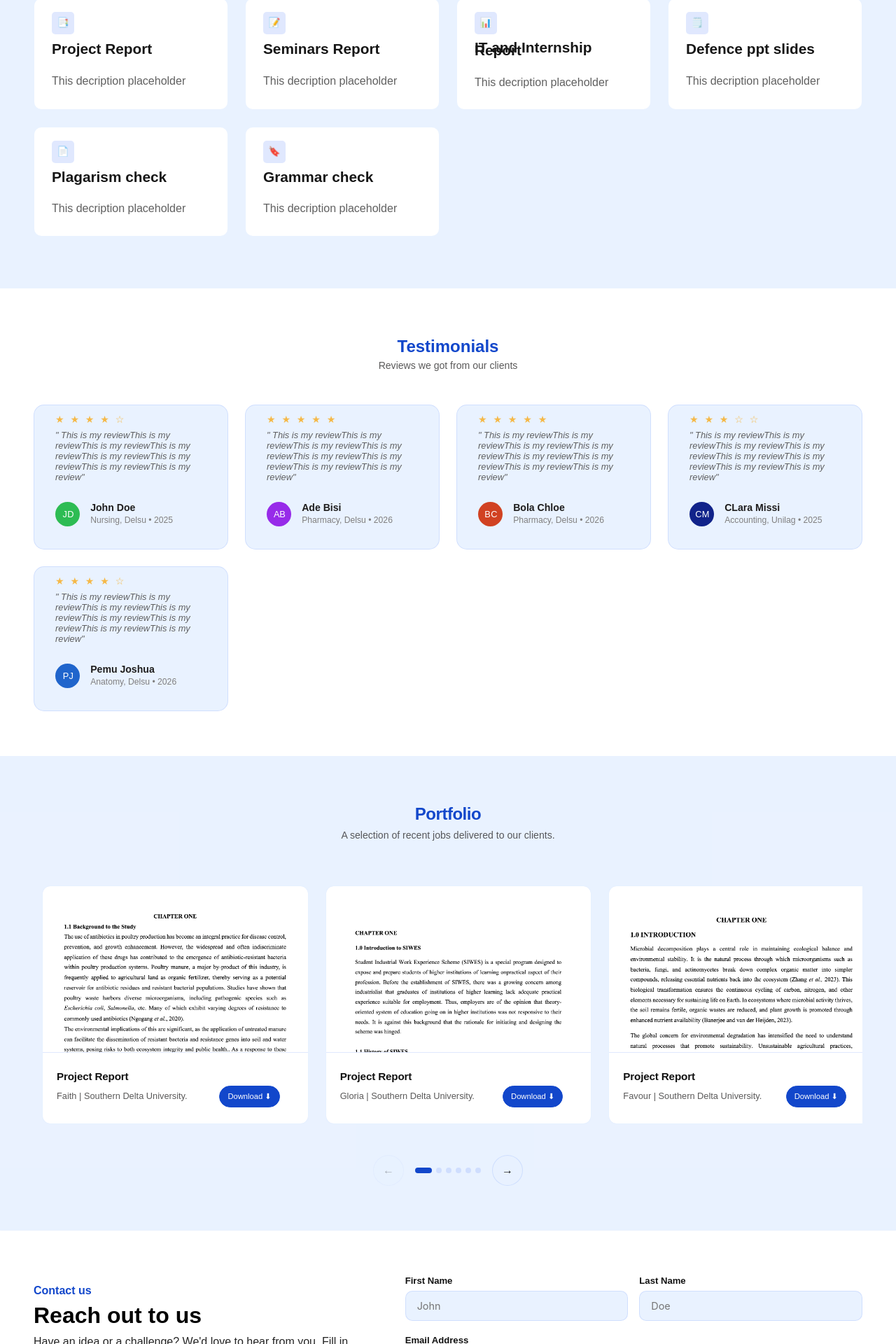
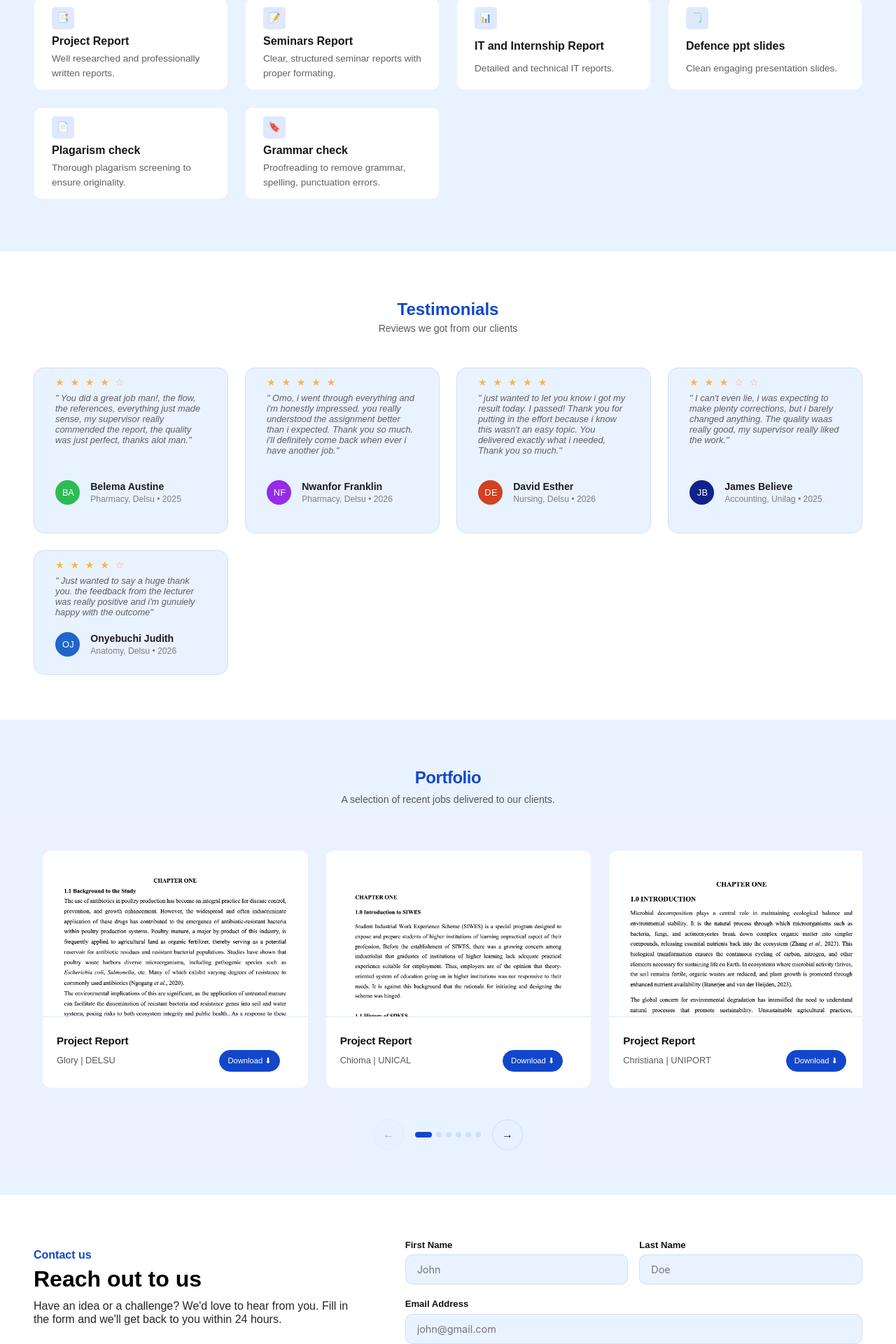
Before and after one commit to Tedbot22/ProjectGuru, a React (Vite) app: page / in a window 1280 px wide. Shown: the part 1381-3301 px from the top of the page at 70% size. Built offline with nearby package versions, Linux system fonts and the light colour scheme.

Commit message:
tuesday update

```diff
--- a/index.html
+++ b/index.html
@@ -2,7 +2,7 @@
 <html lang="en">
   <head>
     <meta charset="UTF-8" />
-    <link rel="icon" type="image/icon" href="./public/pfp.png" />
+    <link rel="icon" type="image/icon" href="./pfp.png" />
     <meta name="viewport" content="width=device-width, initial-scale=1.0" />
     <title>projectguru</title>
   </head>
--- a/src/component/Footer.jsx
+++ b/src/component/Footer.jsx
@@ -16,8 +16,8 @@ function Footer(){
                       ["Mon - Sat: 8am - 7pm"],
                       ["Delta State, Nigeria"]]
      };
-     const social = [{logo:"✆", value:"https://wa.me/+2349048232233"},
-                      {logo:"ꚠ", value:"https://wa.me/+2349048232233"},
+     const social = [{logo:"✆", value:"https://wa.me/+2349079010699"},
+                      {logo:"ꚠ", value:"https://vm.tiktok.com/ZS96eAAmAdWWN-d2wzS/"},
                       {logo:"☎", value:"tel:+2349048232233"}];
   return(
     <>
--- a/src/index.css
+++ b/src/index.css
@@ -37,7 +37,7 @@ transform: translateY(0);
 .delay-1 { transition-delay: 0.1s; }.delay-2 { transition-delay: 0.2s; }.delay-3 { transition-delay: 0.4s; }.delay-4 { transition-delay: 0.5s;}
 a{text-decoration: none;}
 
-/* ─── HEADER ─── */
+/*    HEADER    */
 .header{
 position: fixed;
 background: var(--bg);
@@ -205,7 +205,7 @@ color: var(--primary);
   .section-wrap { padding: 3rem 1.25rem; }
 }
 
-/* ─── HERO ─── */
+/*    HERO    */
 .hero-bg{background-size: cover; background-position: center; padding-top: 28px;}
 .hero{
 min-height: 100dvh;
@@ -313,7 +313,7 @@ transition:all 0.4s cubic-bezier(0.075, 0.82, 0.165, 1);
 }
 
 
-/* ─── ABOUT ─── */
+/*    ABOUT    */
 .about{
 background-color: var(--bg);
 display: grid;
@@ -349,7 +349,7 @@ color: #605f5f;
   }
 }
 
-/* ─── SERVICES ─── */
+/*    SERVICES    */
 .services{
 background-color: var(--secondary);
 box-shadow: 0 1px 2px rgba(35, 5, 124, 0.06);
@@ -403,7 +403,7 @@ transition: transform .88s ease, border-color .75s ease, box-shadow 0.5s ease;
 padding: 12px 25px;
 }
 .service-icon{
-margin-top: 7px;
+margin: 0;
 padding: 10px;
 background-color: var(--secondary-2);
 display: flex;
@@ -422,14 +422,17 @@ border-color: var(--primary);
 box-shadow: 0 5px 10px var(--secondary-2);
 }
 .service-card:hover .service-icon { background-color: var(--primary); }
-.service-name{
+.servicename{
 color: #161616;
-font-size: 1.3rem;
+font-size: clamp(1rem, 1.15vh, 1.25rem);
+margin-top: 15px;
 }
 .service-description{
+font-size: clamp(.85rem, .9vh, 1rem);
 color: var(--muted-2);
 line-height: 1.3rem;
 text-align: start;
+margin: 0;
 }
 
 @media (max-width: 768px) {
@@ -561,7 +564,7 @@ background-color: var(--bg);
 }
 .carousel-dot.active { width: 24px; background: var(--primary); }
 
-/* ─── TESTIMONIALS ─── */
+/*    TESTIMONIALS    */
 .testimonial{
 background-color: var(--bg);
 padding: 4rem 3rem;
@@ -633,7 +636,7 @@ border-radius: 400px;
   .client-reviews { grid-template-columns: 1fr; }
 }
 
-/* ─── CONTACT ─── */
+/*    CONTACT    */
 .contact{
 background-color: var(--bg);
 box-shadow: 0 1px 2px rgba(35, 5, 124, 0.06);
@@ -761,7 +764,7 @@ gap: 0.5rem;
   .form-submit { align-self: stretch; justify-content: center; }
 }
 
-/* ─── HIRE ─── */
+/*    HIRE    */
 .hire{
 background-color: #2563EB;
 padding: 4rem 3rem;
@@ -829,46 +832,9 @@ border: 1px solid rgb(2, 135, 2);
   .hire-call, .hire-whatsapp { width: 160px; }
 }
 
-/* ─── WHY US ─── */
-#why { background: var(--ink); color: var(--white); }
-#why .section-label { color: #93C5FD; }
-#why .section-title { color: var(--white); }
 
-.why-grid {
-  display: grid;
-  grid-template-columns: repeat(2, 1fr);
-  gap: 2rem;
-  margin-top: 3.5rem;
-}
-
-.why-item { display: flex; gap: 1.25rem; align-items: flex-start; }
-
-.why-num {
-  font-family: 'Plus Jakarta Sans', sans-serif;
-  font-size: 2rem;
-  font-weight: 800;
-  color: #1D4ED8;
-  letter-spacing: -0.03em;
-  line-height: 1;
-  flex-shrink: 0;
-  min-width: 40px;
-}
-
-.why-item h4 {
-  font-family: 'Plus Jakarta Sans', sans-serif;
-  font-size: 1rem;
-  font-weight: 700;
-  color: var(--white);
-  margin-bottom: 0.4rem;
-}
-.why-item p { font-size: 0.875rem; color: #9CA3AF; line-height: 1.65; }
-
-@media (max-width: 768px) {
-  .why-grid { grid-template-columns: 1fr; }
-}
-
-/* ─── FOOTER ─── */
-footer { background: #111111; color: #9CA3AF; padding: 4rem 5% 2rem; }
+/*   FOOTER   */
+footer { background: #1d1d1d; color: #9CA3AF; padding: 4rem 5% 2rem; }
 
 .footer-top {
   display: grid;
--- a/src/pages/About.jsx
+++ b/src/pages/About.jsx
@@ -12,7 +12,7 @@ function About(){
             Our mission is to deliver high-quality and well researched content that meets academic standards while helping our clients reach academic goals. We are committed to excellence, confidentiality, and timely deilivery in every project we undertake.
             <br /><br />
 
-            Weather you need assitance with reasearch papers, project writing, semminar reports, IT reports, editing, plagarism checks, proof reading, assignments we are committed to providing reliable academic support through our works.
+            Weather you need assitance with reasearch papers, project writing, semminar reports, IT reports, editing, plagarism checks, proof reading, assignments, we are committed to providing reliable academic support through our works.
             </p>
         </div>
       </div>
--- a/src/pages/Contact.jsx
+++ b/src/pages/Contact.jsx
@@ -3,10 +3,10 @@ function Contact(){
     <>
       <div className="contact" id="contact">
            <div className="contact-title">
-            <p className="cont-p">Contact us</p>
-            <h1>Reach out to us</h1>
-            <p className="contact-des">Have an idea or a challenge? We'd love to hear from you. Fill in the form and we'll get back to you within 24 hours.</p>
-            <div className="contact-detail">
+            <p className="cont-p reveal delay-1">Contact us</p>
+            <h1 className="reveal delay-2">Reach out to us</h1>
+            <p className="contact-des reveal delay-3">Have an idea or a challenge? We'd love to hear from you. Fill in the form and we'll get back to you within 24 hours.</p>
+            <div className="contact-detail reveal delay-4">
               <div className="contact-row">
                 <div className="contact-ico">⚲</div>
                 <div>
@@ -25,14 +25,14 @@ function Contact(){
                 <div className="contact-ico">☎</div>
                 <div>
                   <h4>Phone</h4>
-                  <p>+234  904 823 2233</p>
+                  <p>+234 907 901 0699</p>
                 </div>
             </div>
           </div>
            </div>
 
 
-          <div className="contact-form reveal">
+          <div className="contact-form reveal delay-2">
           <div className="form-row">
             <div className="form-group">
               <label>First Name</label>
@@ -45,7 +45,7 @@ function Contact(){
           </div>
           <div className="form-group">
             <label>Email Address</label>
-            <input type="email" placeholder="john@example.com" />
+            <input type="email" placeholder="john@gmail.com" />
           </div>
           <div className="form-group">
             <label>Tell us about your project</label>
--- a/src/pages/Hire.jsx
+++ b/src/pages/Hire.jsx
@@ -5,11 +5,11 @@ function Hire(){
         <div className="hire-inner">
         <div className="hire-title">
             <h1>Contact us today to get your work done.</h1>
-            <p>Send us a message on WhatsApp or Call on Phone today, Let us handle your Wwrk.</p>
+            <p>Send us a message on WhatsApp or Call on Phone today, Let us handle your Work.</p>
         </div>
         <div className="hire-btn">
             <a className="hire-whatsapp" href="https://www/wa.me/+23490482322233">Whatsapp</a>
-            <a className="hire-call" href="+2349048232233">&nbsp;&nbsp;&nbsp;&nbsp;&nbsp;&nbsp;Call&nbsp;&nbsp;&nbsp;&nbsp;&nbsp;&nbsp;</a>
+            <a className="hire-call" href="+2349048232233">Call</a>
         </div>
       </div>
         </div>
--- a/src/pages/Portfolio.jsx
+++ b/src/pages/Portfolio.jsx
@@ -20,14 +20,14 @@ import thumb8 from '../assets/Documents/thumbs/Doc8.png'
 
 function Portfolio(){
 
-    const projects = [{title: "Project Report", description: "Faith | Southern Delta University.", bg: thumb1, fileLink: doc1},
-                     {title: "Project Report", description: "Gloria | Southern Delta University.", bg: thumb2, fileLink: doc2},
-                     {title: "Project Report", description: "Favour | Southern Delta University.", bg: thumb3, fileLink: doc3},
-                     {title: "Seminar Report", description: "Emmanuella | Delsu.", bg: thumb4, fileLink: doc4},
-                     {title: "Seminar Report", description: "Princess | Unical", bg: thumb5, fileLink: doc5},
-                     {title: "IT Report", description: "Preference | SDU", bg: thumb6, fileLink: doc6},
-                     {title: "IT Report", description: "Nathan | Delsu", bg: thumb7, fileLink: doc7},
-                     {title: "IT Report", description: "Daniel | Unical", bg: thumb8, fileLink: doc8},
+    const projects = [{title: "Project Report", description: "Glory | DELSU", bg: thumb1, fileLink: doc1},
+                     {title: "Project Report", description: "Chioma | UNICAL", bg: thumb2, fileLink: doc2},
+                     {title: "Project Report", description: "Christiana | UNIPORT", bg: thumb3, fileLink: doc3},
+                     {title: "Seminar Report", description: "Miracle | DELSU.", bg: thumb4, fileLink: doc4},
+                     {title: "Seminar Report", description: "Ebenezer | UNICAL", bg: thumb5, fileLink: doc5},
+                     {title: "IT Report", description: "Odirah | UNILAG", bg: thumb6, fileLink: doc6},
+                     {title: "IT Report", description: "Austine | DELSU", bg: thumb7, fileLink: doc7},
+                     {title: "IT Report", description: "Jodhua | SDU", bg: thumb8, fileLink: doc8},
     ]
 
     const { viewportRef, index, cardWidth, offset, prev, next, goTo, maxIndex } =
--- a/src/pages/Services.jsx
+++ b/src/pages/Services.jsx
@@ -1,11 +1,11 @@
 import { useEffect, useState } from "react"
 function Services(){
-  const ourServices = [{id:"1", icon:"📑", service: "Project Report", description: "This decription placeholder"},
-                        {id:"2", icon:"📝", service: "Seminars Report", description: "This decription placeholder"},
-                        {id:"3", icon:"📊", service: "IT and Internship Report", description: "This decription placeholder"},
-                        {id:"4", icon:"🗒️", service: "Defence ppt slides", description: "This decription placeholder"},
-                        {id:"5", icon:"📄", service: "Plagarism check", description: "This decription placeholder"},
-                        {id:"6", icon:"🔖", service: "Grammar check", description: "This decription placeholder"},
+  const ourServices = [{id:"1", icon:"📑", service: "Project Report", description: "Well researched and professionally written reports."},
+                        {id:"2", icon:"📝", service: "Seminars Report", description: "Clear, structured seminar reports with proper formating."},
+                        {id:"3", icon:"📊", service: "IT and Internship Report", description: "Detailed and technical IT reports."},
+                        {id:"4", icon:"🗒️", service: "Defence ppt slides", description: "Clean engaging presentation slides."},
+                        {id:"5", icon:"📄", service: "Plagarism check", description: "Thorough plagarism screening to ensure originality."},
+                        {id:"6", icon:"🔖", service: "Grammar check", description: "Proofreading to remove grammar, spelling, punctuation errors."},
   ]
 
     const [showAll, setshowAll] = useState(false)
@@ -45,7 +45,7 @@ function Services(){
             {visibleServices.map((service) =>
             <div className="service-card" key={service.id}>
               <span className="service-icon">{service.icon}</span>
-              <h2 className="service-name">{service.service}</h2>
+              <h2 className="servicename">{service.service}</h2>
               <p className="service-description">{service.description}</p>
             </div>
           )}
--- a/src/pages/Testimonial.jsx
+++ b/src/pages/Testimonial.jsx
@@ -2,11 +2,11 @@ import { useEffect, useState } from "react"
 
 function Testimonial(){
 
-  const usersReview = [{id:1,name:"John Doe", rating: 4, review: "This is my reviewThis is my reviewThis is my reviewThis is my reviewThis is my reviewThis is my reviewThis is my reviewThis is my review", departmet: "Nursing", institution: "Delsu", year: "2025", logoColor:"#2dbc53"},
-                    {id:2,name:"Ade Bisi", rating: 5, review: "This is my reviewThis is my reviewThis is my reviewThis is my reviewThis is my reviewThis is my reviewThis is my reviewThis is my review", departmet: "Pharmacy", institution: "Delsu", year: "2026", logoColor:"#972be9"},
-                    {id:3,name:"Bola Chloe", rating: 5, review: "This is my reviewThis is my reviewThis is my reviewThis is my reviewThis is my reviewThis is my reviewThis is my reviewThis is my review", departmet: "Pharmacy", institution: "Delsu", year: "2026", logoColor:"#d14222"},
-                    {id:4,name:"CLara Missi", rating: 3, review: "This is my reviewThis is my reviewThis is my reviewThis is my reviewThis is my reviewThis is my reviewThis is my reviewThis is my review", departmet: "Accounting", institution: "Unilag", year: "2025", logoColor:"#11238a"},
-                    {id:5,name:"Pemu Joshua", rating: 4, review: "This is my reviewThis is my reviewThis is my reviewThis is my reviewThis is my reviewThis is my reviewThis is my reviewThis is my review", departmet: "Anatomy", institution: "Delsu", year: "2026", logoColor:"#2065cc"}]
+  const usersReview = [{id:1,name:"Belema Austine", rating: 4, review: "You did a great job man!, the flow, the references, everything just made sense, my supervisor really commended the report, the quality was just perfect, thanks alot man.", departmet: "Pharmacy", institution: "Delsu", year: "2025", logoColor:"#2dbc53"},
+                    {id:2,name:"Nwanfor Franklin", rating: 5, review: "Omo, i went through everything and i'm honestly impressed. you really understood the assignment better than i expected. Thank you so much. i'll definitely come back when ever i have another job.", departmet: "Pharmacy", institution: "Delsu", year: "2026", logoColor:"#972be9"},
+                    {id:3,name:"David Esther", rating: 5, review: "just wanted to let you know i got my result today. I passed! Thank you for putting in the effort because i know this wasn't an easy topic. You delivered exactly what i needed, Thank you so much.", departmet: "Nursing", institution: "Delsu", year: "2026", logoColor:"#d14222"},
+                    {id:4,name:"James Believe", rating: 3, review: "I can't even lie, i was expecting to make plenty corrections, but i barely changed anything. The quality waas really good, my supervisor really liked the work.", departmet: "Accounting", institution: "Unilag", year: "2025", logoColor:"#11238a"},
+                    {id:5,name:"Onyebuchi Judith", rating: 4, review: "Just wanted to say a huge thank you. the feedback from the lecturer was really positive and i'm gunuiely happy with the outcome", departmet: "Anatomy", institution: "Delsu", year: "2026", logoColor:"#2065cc"}]
 
     function handleRating(lenght){
       for(let i=0; i < length; i++){
```
